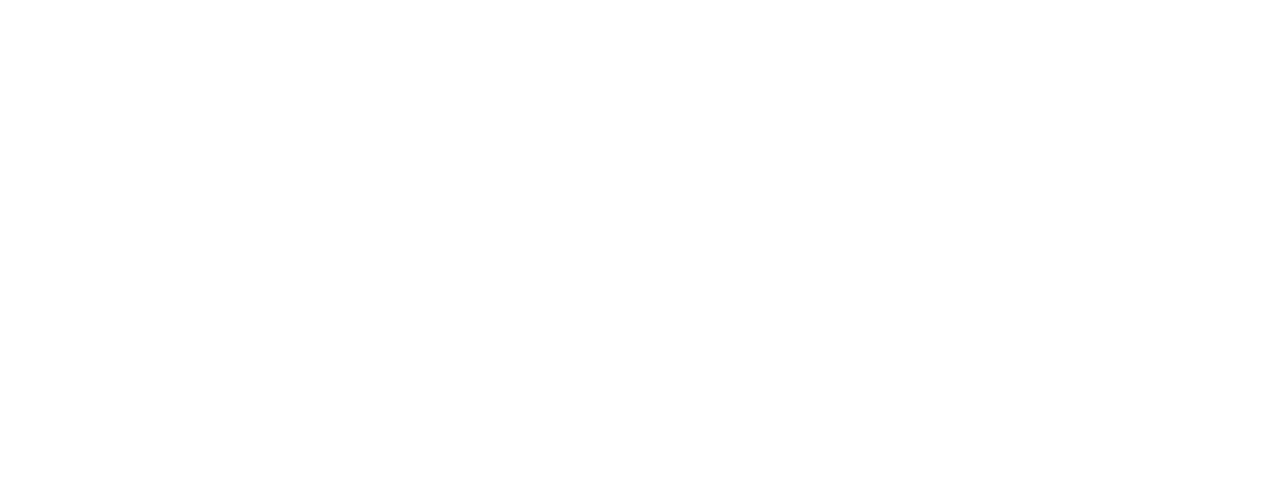
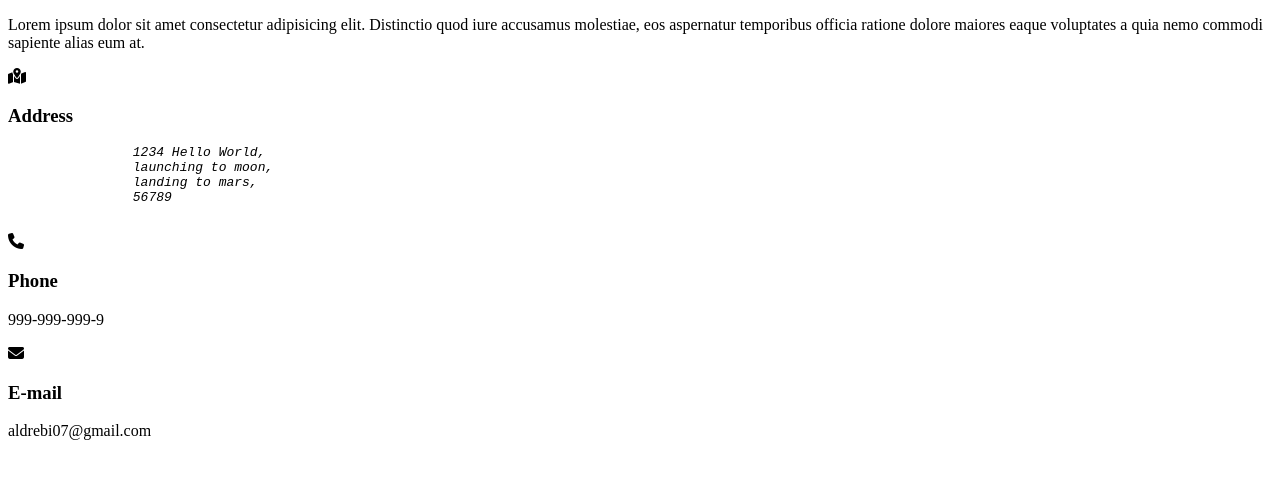
Before and after one commit to aldrebi07/aldrebi, a plain HTML site: page pages/contact/index.html in a window 1280 px wide. Drawn offline with Linux system fonts and the light colour scheme.

Commit message:
Update Contact

```diff
--- a/pages/contact/index.html
+++ b/pages/contact/index.html
@@ -6,10 +6,58 @@
   <meta http-equiv="X-UA-Compatible" content="IE=edge">
   <meta name="viewport" content="width=device-width, initial-scale=1.0">
   <title>Contact</title>
+  <!-- bootstrap cdn -->
+  <link rel="stylesheet" href="https://cdn.jsdelivr.net/npm/@fortawesome/fontawesome-free@6.2.0/css/fontawesome.min.css"
+    integrity="sha384-z4tVnCr80ZcL0iufVdGQSUzNvJsKjEtqYZjiQrrYKlpGow+btDHDfQWkFjoaz/Zr" crossorigin="anonymous">
+
+  <!-- Font awesome icon -->
+  <link rel="stylesheet" href="https://cdnjs.cloudflare.com/ajax/libs/font-awesome/6.2.1/css/all.min.css"
+    integrity="sha512-MV7K8+y+gLIBoVD59lQIYicR65iaqukzvf/nwasF0nqhPay5w/9lJmVM2hMDcnK1OnMGCdVK+iQrJ7lzPJQd1w=="
+    crossorigin="anonymous" referrerpolicy="no-referrer" />
+
+
 </head>
 
 <body>
-
+  <section>
+    <div class="content">
+      <p>Lorem ipsum dolor sit amet consectetur adipisicing elit. Distinctio quod iure accusamus molestiae, eos
+        aspernatur temporibus officia ratione dolore maiores eaque voluptates a quia nemo commodi sapiente alias eum
+        at.</p>
+    </div>
+    <div class="container">
+      <div class="contactInfo">
+        <div class="box">
+          <div class="icon"><i class="fa-solid fa-map-location-dot"></i></div>
+          <div class="text">
+            <h3>Address</h3>
+            <Address>
+              <pre>
+                1234 Hello World,
+                launching to moon,
+                landing to mars,
+                56789
+              </pre>
+            </Address>
+          </div>
+        </div>
+        <div class="box">
+          <div class="icon"><i class="fa-solid fa-phone"></i></div>
+          <div class="text">
+            <h3>Phone</h3>
+            <p>999-999-999-9</p>
+          </div>
+        </div>
+        <div class="box">
+          <div class="icon"><i class="fa-solid fa-envelope"></i></div>
+          <div class="text">
+            <h3>E-mail</h3>
+            <p>aldrebi07@gmail.com</p>
+          </div>
+        </div>
+      </div>
+    </div>
+  </section>
 </body>
 
 </html>
```
